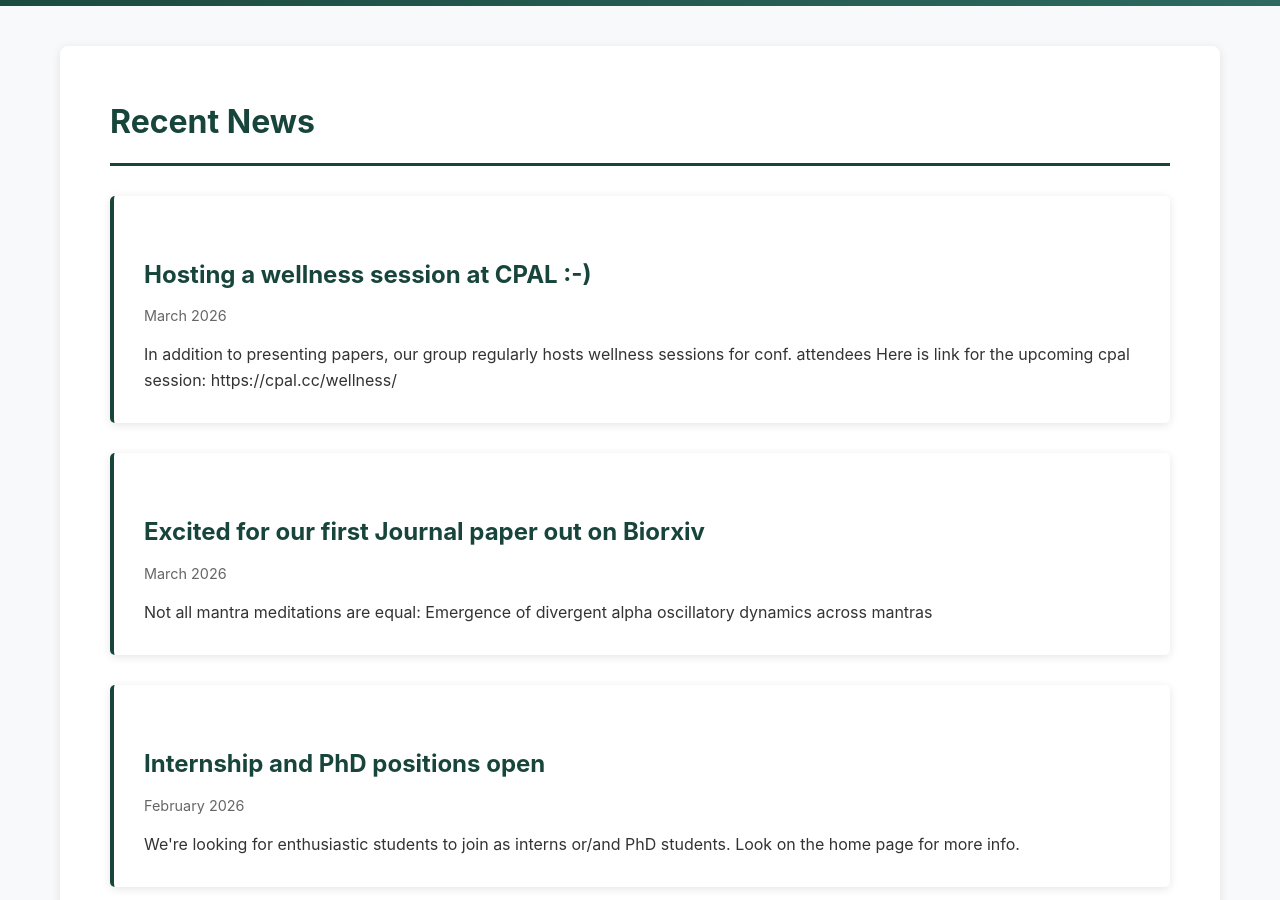
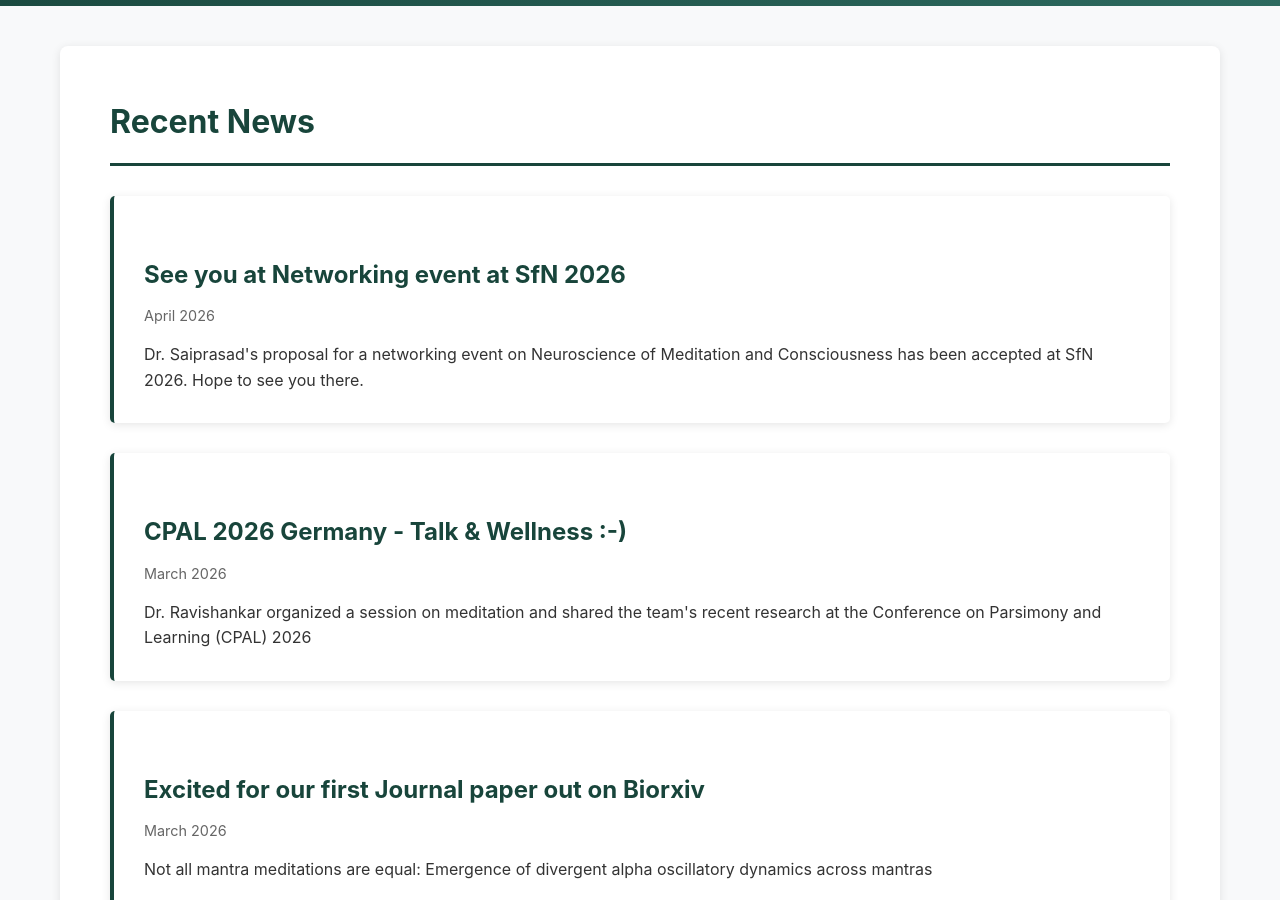
Before and after one commit to dans-om/dans-om.github.io, a Jekyll site: the page built from news.md, in a window 1280 px wide and 900 px high, scrolled down 284 px. Built offline with Jekyll 4.4.1, drawn with Linux system fonts in a browser that asks for light colours.

Commit message:
news updates

```diff
--- a/_data/gallery.yml
+++ b/_data/gallery.yml
@@ -1,3 +1,8 @@
+- title: CPAL Conference 2026
+  description: "Dr. Sai presenting his research at CPAL 2026 in Germany"
+  image: /images/cpal2026.jpg
+  date: 2026-03-26
+
 - title: SfN Conference 2025
   description: "Angqi and Dr. Sai next to their two posters"
   image: /images/nov_neuro2.jpg
--- a/_data/news.yml
+++ b/_data/news.yml
@@ -1,6 +1,10 @@
+- date: "April 2026"
+  title: "See you at Networking event at SfN 2026"
+  description: "Dr. Saiprasad's proposal for a networking event on Neuroscience of Meditation and Consciousness has been accepted at SfN 2026. Hope to see you there."
+
 - date: "March 2026"
-  title: "Hosting a wellness session at CPAL :-)"
-  description: "In addition to presenting papers, our group regularly hosts wellness sessions for conf. attendees Here is link for the upcoming cpal session: https://cpal.cc/wellness/"
+  title: "CPAL 2026 Germany - Talk & Wellness :-)"
+  description: "Dr. Ravishankar organized a session on meditation and shared the team's recent research at the Conference on Parsimony and Learning (CPAL) 2026"
 
 - date: "March 2026"
   title: "Excited for our first Journal paper out on Biorxiv"
```
Also changed, not shown: images/cpal2026.jpg (added).
